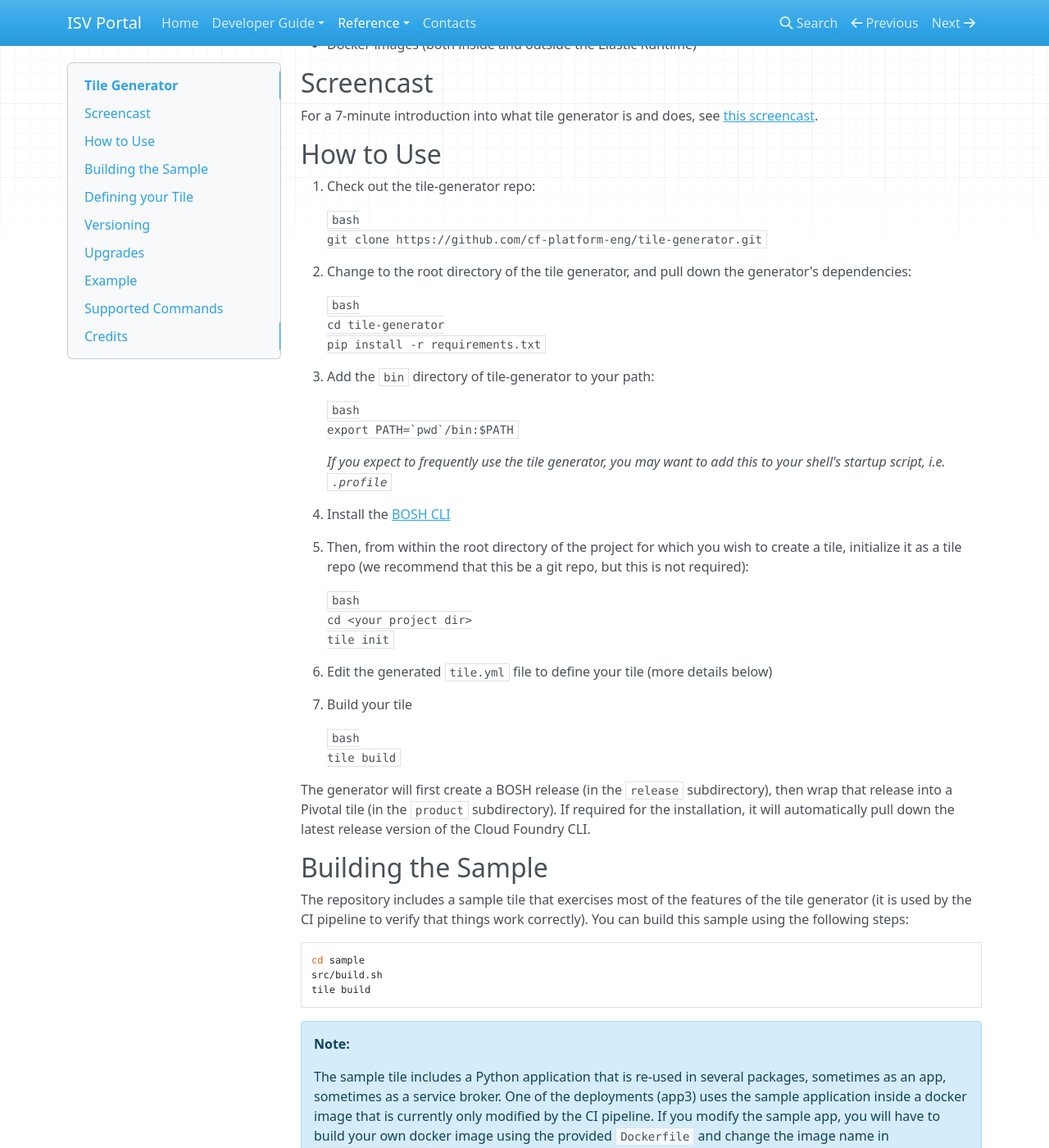
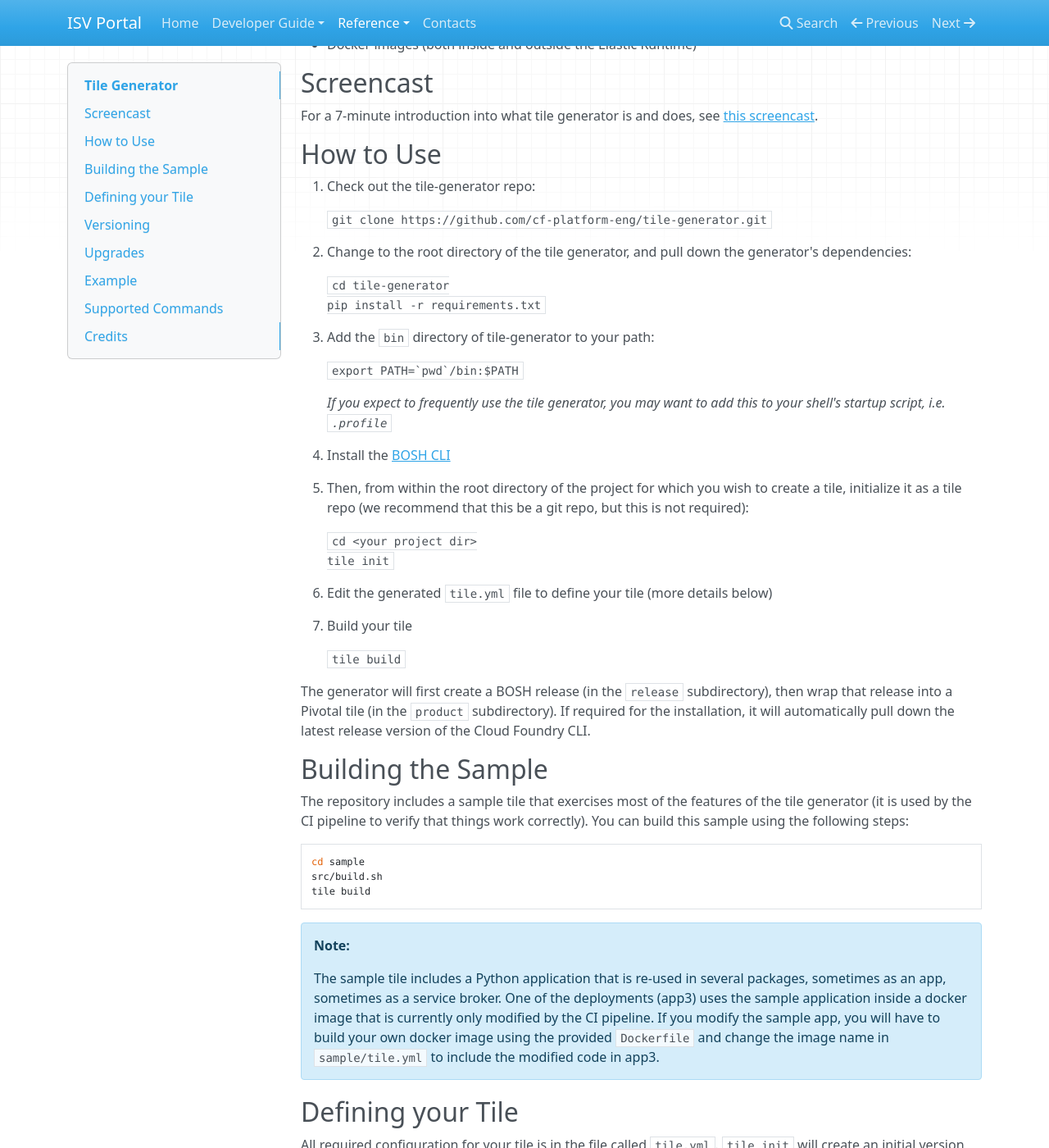
Before and after one commit to vmware-archive/isv-portal, an MkDocs documentation site: the page built from docs/tile-generator.md, in a window 1280 px wide and 1400 px high, scrolled down 1093 px. Shown: the whole window at 82% size. Built offline with MkDocs 1.6.1, drawn with Linux system fonts in a browser that asks for light colours; nearby versions of some CDN libraries; old or Windows-style settings are respelled for this version of MkDocs.

Commit message:
Some of the bash language markers got rendered, so removed them

````diff
--- a/docs/tile-generator.md
+++ b/docs/tile-generator.md
@@ -45,20 +45,20 @@ For a 7-minute introduction into what tile generator is and does, see
 
 1. Check out the tile-generator repo:
 
-    ```bash
+    ```
     git clone https://github.com/cf-platform-eng/tile-generator.git
     ```
 
 2. Change to the root directory of the tile generator, and pull down the generator's dependencies:
 
-    ```bash
+    ```
     cd tile-generator
     pip install -r requirements.txt
     ```
 
 3. Add the `bin` directory of tile-generator to your path:
 
-    ```bash
+    ```
     export PATH=`pwd`/bin:$PATH
     ```
 
@@ -68,7 +68,7 @@ For a 7-minute introduction into what tile generator is and does, see
 
 5. Then, from within the root directory of the project for which you wish to create a tile, initialize it as a tile repo (we recommend that this be a git repo, but this is not required):
 
-    ```bash
+    ```
     cd <your project dir>
     tile init
     ```
@@ -77,7 +77,7 @@ For a 7-minute introduction into what tile generator is and does, see
 
 7. Build your tile
 
-    ```bash
+    ```
     tile build
     ```
 
````
